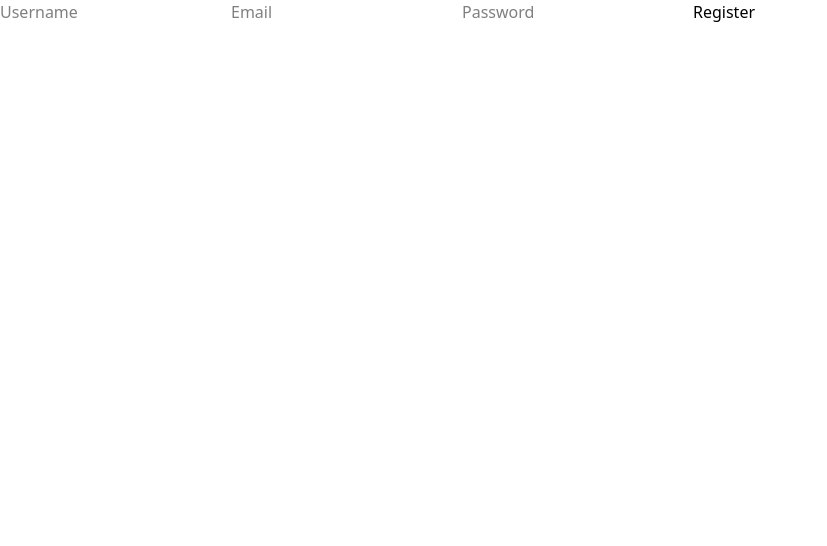
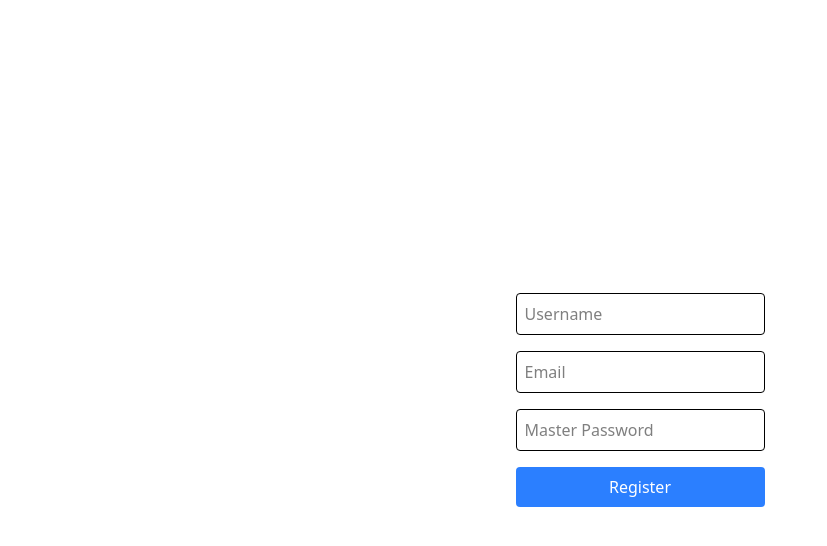
Before and after one commit to patrickhcnguyen/PassManager, a React (Vite) app in the folder frontend/: page /register in a window 1280 px wide. Shown: the top 546 px of the page, without its empty margins (0-827 px from the left). Built offline with nearby package versions, Linux system fonts and the light colour scheme.

Commit message:
form for registering user

```diff
--- a/frontend/src/components/Register/register.tsx
+++ b/frontend/src/components/Register/register.tsx
@@ -1,14 +1,65 @@
-import React from 'react';
+import React, { useState } from 'react';
 
 const Register = () => {
+  const [formData, setFormData] = useState({
+    username: '',
+    email: '',
+    master_password: ''
+  });
+
+  const handleSubmit = async (e: React.FormEvent) => {
+    e.preventDefault();
+    try {
+      const response = await fetch('http://localhost:8080/api/register', {
+        method: 'POST',
+        headers: {
+          'Content-Type': 'application/json',
+        },
+        body: JSON.stringify(formData)
+      });
+
+      if (!response.ok) {
+        const error = await response.json();
+        throw new Error(error.error);
+      }
+
+      console.log('Registration successful!');
+    } catch (error) {
+      console.error('Registration failed:', error);
+    }
+  };
+
   return (
-    <div>
-        <form>
-            <input type="text" placeholder="Username" />
-            <input type="email" placeholder="Email" />
-            <input type="password" placeholder="Password" />
-            <button type="submit">Register</button>
-        </form>
+    <div className="min-h-screen flex items-center justify-center">
+      <form onSubmit={handleSubmit} className="space-y-4">
+        <input
+          type="text"
+          placeholder="Username"
+          value={formData.username}
+          onChange={e => setFormData({...formData, username: e.target.value})}
+          className="block w-full p-2 border rounded"
+        />
+        <input
+          type="email"
+          placeholder="Email"
+          value={formData.email}
+          onChange={e => setFormData({...formData, email: e.target.value})}
+          className="block w-full p-2 border rounded"
+        />
+        <input
+          type="password"
+          placeholder="Master Password"
+          value={formData.master_password}
+          onChange={e => setFormData({...formData, master_password: e.target.value})}
+          className="block w-full p-2 border rounded"
+        />
+        <button
+          type="submit"
+          className="w-full bg-blue-500 text-white p-2 rounded hover:bg-blue-600"
+        >
+          Register
+        </button>
+      </form>
     </div>
   );
 };
```
